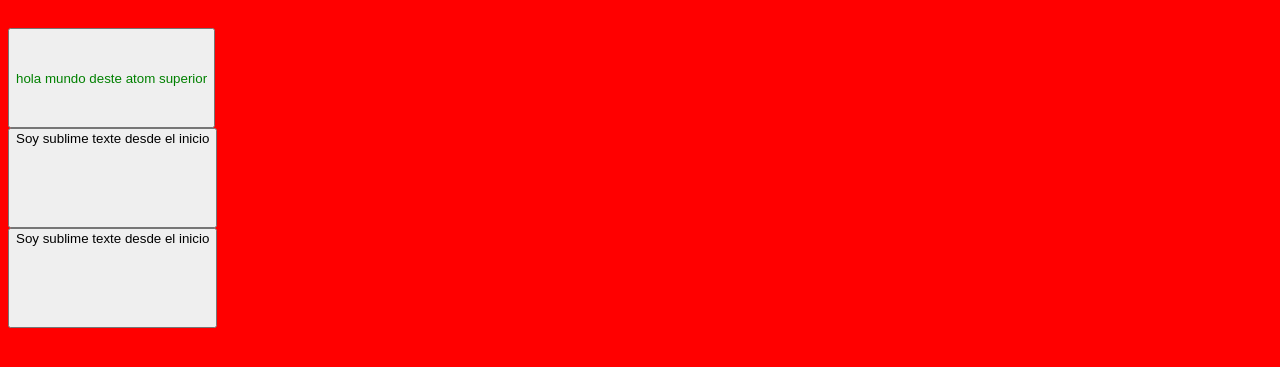
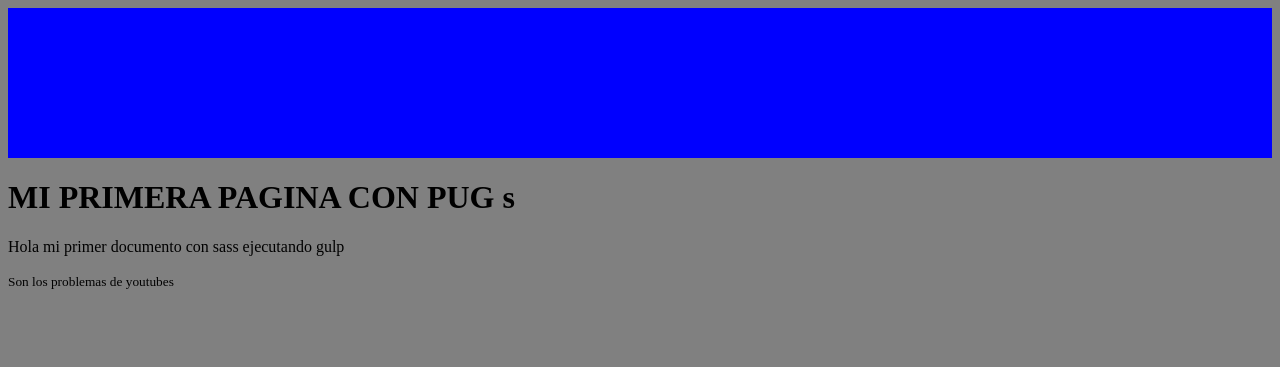
Before and after one commit to FRONTEND-PROYECT/mvctwig, a PHP site: page / in a window 1280 px wide. Shown: the top 367 px of the page. Run offline with PHP 8.4, Linux system fonts and the light colour scheme.

Commit message:
actualizacion de pug en gulp

```diff
--- a/worflow1/app/css/dist/stilo.css
+++ b/worflow1/app/css/dist/stilo.css
@@ -1 +1 @@
-body{background-color:red;padding-top:20px}button{color:green;height:100px}.btn2{color:#000;display:-webkit-box;display:-ms-flexbox;display:flex}
+body{background-color:gray}header{height:150px;background-color:blue}
--- a/worflow1/app/css/stilo.css
+++ b/worflow1/app/css/stilo.css
@@ -1,14 +1,6 @@
 body {
-  background-color: red;
-  padding-top: 20px; }
+  background-color: gray; }
 
-button {
-  color: green;
-  height: 100px; }
-
-.btn2 {
-  color: black;
-  display: -webkit-box;
-  display: -webkit-flex;
-  display: -ms-flexbox;
-  display: flex; }
+header {
+  height: 150px;
+  background-color: blue; }
--- a/worflow1/app/index.html
+++ b/worflow1/app/index.html
@@ -1 +1 @@
-<!DOCTYPE html><html lang="es"><head><meta charset="UTF-8"><meta name="viewport" content="width=device-width,initial-scale=1"><meta http-equiv="X-UA-Compatible" content="ie=edge"><link rel="stylesheet" href="css/stilo.css"><script src="js/main.js" type="text/javascript" charset="utf-8"></script><title>Prueba de documentos!!</title></head><body><button type="button" name="button">hola mundo deste atom superior</button> <button class="btn2" type="button" name="button">Soy sublime texte desde el inicio</button> <button class="btn2" type="button" name="button">Soy sublime texte desde el inicio</button></body></html>
+<!DOCTYPE html><html lang="es"><head><meta charset="utf-8"><meta name="viewport" content="width=device-width,initial-scale=1"><link rel="stylesheet" href="css/stilo.css"><script src="js/main.js" type="text/javascript" charset="utf-8"></script><title>Prueba de documentos en pug</title></head><body><header></header><h1>MI PRIMERA PAGINA CON PUG s</h1><div><p>Hola mi primer documento con sass ejecutando gulp</p><small>Son los problemas de youtubes</small></div></body></html>
--- a/worflow1/app/js/dist/main.js
+++ b/worflow1/app/js/dist/main.js
@@ -1 +1 @@
-!function(){function n(n){return n}function o(n){console.info(n,"un saludo desde el javaScript")}o(n("Juan Armando"))}();
+!function(){function n(n){return n}function o(n){console.info(n,"un saludo desde el javaScript")}o(n("juan jose y maria"))}();
--- a/worflow1/app/js/main.js
+++ b/worflow1/app/js/main.js
@@ -6,5 +6,5 @@
     console.info(nombre, 'un saludo desde el javaScript');
   }
 
-  saludar(nombrar("Juan Armando"));
+  saludar(nombrar("juan jose y maria"));
 })();
--- a/worflow1/index.html
+++ b/worflow1/index.html
@@ -1,16 +1,17 @@
 <!DOCTYPE html>
 <html lang="es">
   <head>
-  <meta charset="UTF-8">
+    <meta charset="utf-8">
     <meta name="viewport" content="width=device-width, initial-scale=1.0">
-  <meta http-equiv="X-UA-Compatible" content="ie=edge">
     <link rel="stylesheet" href="css/stilo.css">
     <script src="js/main.js" type="text/javascript" charset="utf-8"></script>
-  <title>Prueba de documentos!!</title>
+    <title>Prueba de documentos en pug</title>
   </head>
   <body>
-  <button type="button" name="button">hola mundo deste atom superior</button>
-  <button class="btn2" type="button" name="button"> Soy sublime texte desde el inicio</button>
-  <button class="btn2" type="button" name="button"> Soy sublime texte desde el inicio</button>
+    <header></header>
+    <h1>MI PRIMERA PAGINA CON PUG s</h1>
+    <div>
+      <p>Hola mi primer documento con sass ejecutando gulp</p><small>Son los problemas de youtubes</small>
+    </div>
   </body>
 </html>
--- a/worflow1/package.json
+++ b/worflow1/package.json
@@ -15,6 +15,7 @@
     "gulp-cssnano": "^2.1.2",
     "gulp-htmlmin": "^3.0.0",
     "gulp-imagemin": "^3.1.1",
+    "gulp-pug": "^3.3.0",
     "gulp-sass": "^3.1.0",
     "gulp-uglify": "^2.0.1",
     "pump": "^1.0.2"
--- a/worflow1/scss/stilo.scss
+++ b/worflow1/scss/stilo.scss
@@ -1,15 +1,11 @@
-$color-fondo: red;
+$color-corporativo: gray;
+$color-acentuado: blue;
+
 body{
-  background-color: $color-fondo;
-  padding-top: 20px;
+  background-color: $color-corporativo;
 }
 
-button{
-  color: green;
-  height: 100px;
+header{
+  height: 150px;
+  background-color: $color-acentuado;
 }
-
-.btn2{
-  color: black;
-  display: flex;
-}
```
Also changed, not shown: worflow1/gulpfile.js (+32 -27 lines), worflow1/help mpn gulp bower.txt (added, +52 -0 lines), worflow1/index.pug (added, +14 -0 lines). Lines whose indentation alone changed are shown as unchanged.
